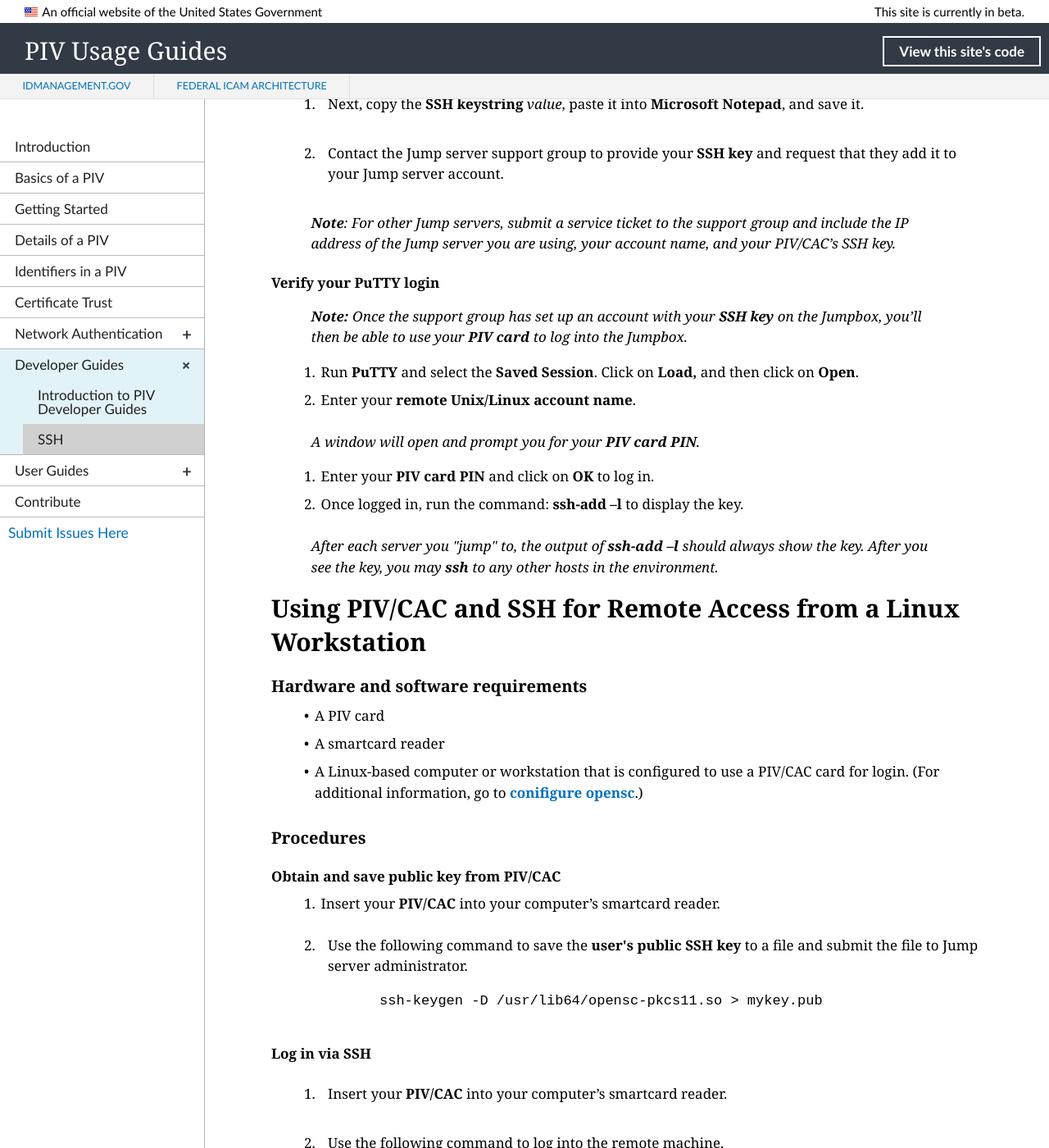
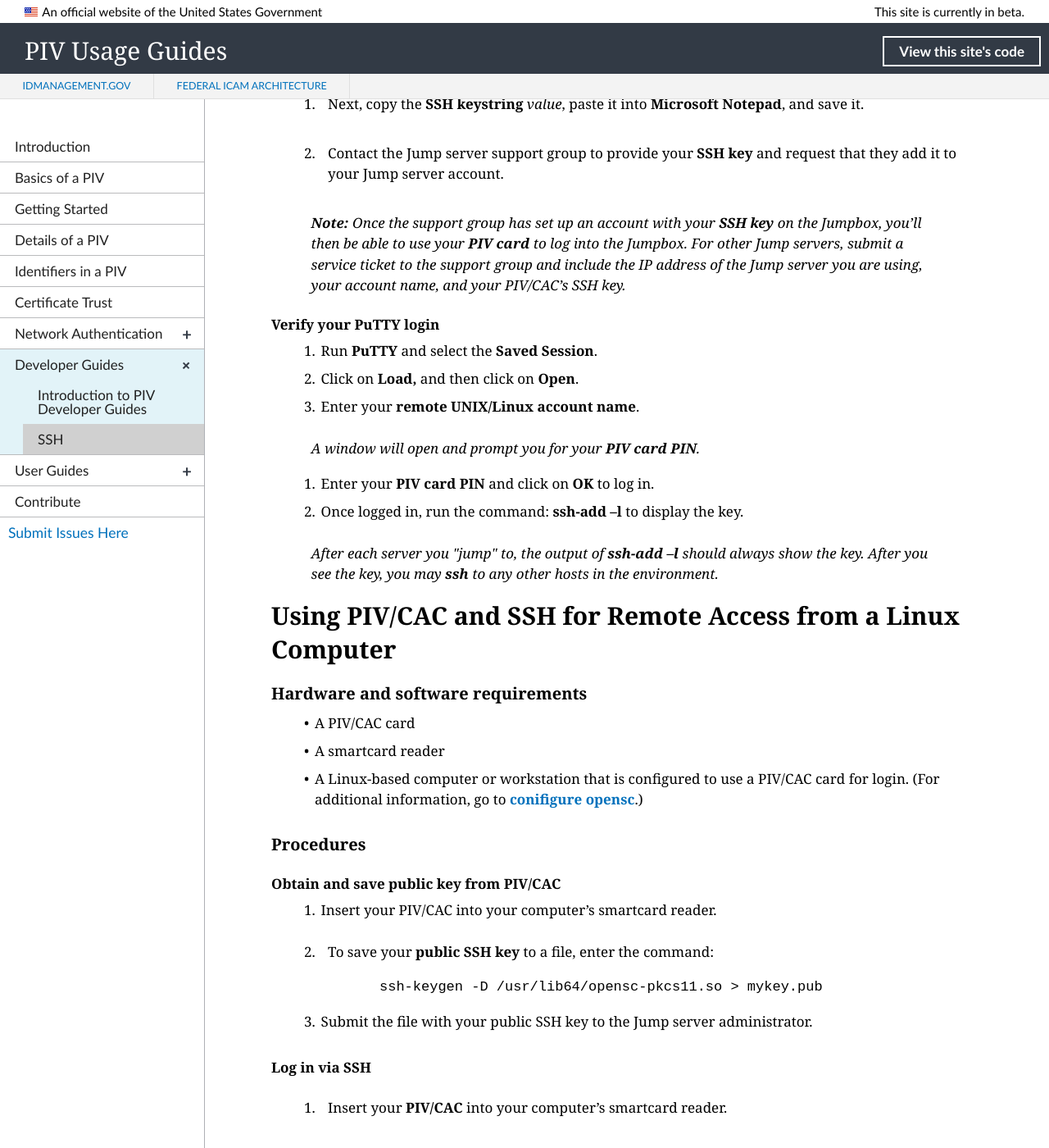
Before and after one commit to GSA/piv-guides, a Jekyll site: the page built from _devconfig/ssh.md, in a window 1280 px wide and 1400 px high, scrolled down 3320 px. Shown: the whole window at 82% size. Built offline with Jekyll 4.4.1, drawn with Linux system fonts in a browser that asks for light colours; nearby versions of some CDN libraries; some of the changed text lies outside the part shown.

Commit message:
Update ssh.md

````diff
--- a/_devconfig/ssh.md
+++ b/_devconfig/ssh.md
@@ -84,7 +84,7 @@ These steps will ensure that your computer and Jump server recognize your PIV/CA
 
 #### Configure PuTTY
 
-##### Set up a PIV login profile
+##### Set up a PIV/CAC login profile
 
   1. Right-click on the **Pageant** icon from the Windows taskbar and select **New Session**.
 
@@ -109,27 +109,26 @@ These steps will ensure that your computer and Jump server recognize your PIV/CA
 
   3. Contact the Jump server support group to provide your **SSH key** and request that they add it to your Jump server account.
 
-  > _**Note**:  For other Jump servers, submit a service ticket to the support group and include the IP address of the Jump server you are using, your account name, and your PIV/CAC's SSH key._
+  > _**Note:**  Once the support group has set up an account with your **SSH key** on the Jumpbox, you'll then be able to use your **PIV card** to log into the Jumpbox. For other Jump servers, submit a service ticket to the support group and include the IP address of the Jump server you are using, your account name, and your PIV/CAC's SSH key._
 
 #### Verify your PuTTY login
 
- > _**Note:**  Once the support group has set up an account with your **SSH key** on the Jumpbox, you'll then be able to use your **PIV card** to log into the Jumpbox._
-
-  1. Run **PuTTY** and select the **Saved Session**. Click on **Load,** and then click on **Open**.
-  2. Enter your **remote Unix/Linux account name**.
+  1. Run **PuTTY** and select the **Saved Session**.
+  2. Click on **Load,** and then click on **Open**.
+  3. Enter your **remote UNIX/Linux account name**.
 
   > _A window will open and prompt you for your **PIV card PIN**._
 
-  3. Enter your **PIV card PIN** and click on **OK** to log in.
-  4. Once logged in, run the command: **ssh-add –l** to display the key.
+  4. Enter your **PIV card PIN** and click on **OK** to log in.
+  5. Once logged in, run the command: **ssh-add –l** to display the key.
 
-  > _After each server you &quot;jump&quot; to, the output of **ssh-add –l** should always show the key.  After you see the key, you may **ssh** to any other hosts in the environment._
+  > _After each server you &quot;jump&quot; to, the output of **ssh-add –l** should always show the key. After you see the key, you may **ssh** to any other hosts in the environment._
 
-## Using PIV/CAC and SSH for Remote Access from a Linux Workstation
+## Using PIV/CAC and SSH for Remote Access from a Linux Computer
 
 ### Hardware and software requirements
 
-  * A PIV card
+  * A PIV/CAC card
   * A smartcard reader
   * A Linux-based computer or workstation that is configured to use a PIV/CAC card for login. (For additional information, go to [**conifigure opensc**](https://github.com/OpenSC/OpenSC/wiki/Download-latest-OpenSC-stable-release).)
 
@@ -137,12 +136,13 @@ These steps will ensure that your computer and Jump server recognize your PIV/CA
 
 #### Obtain and save public key from PIV/CAC
 
-  1. Insert your **PIV/CAC** into your computer's smartcard reader.
-  2. Use the following command to save the **user&#39;s public SSH key** to a file and submit the file to Jump server administrator.
+  1. Insert your PIV/CAC into your computer's smartcard reader.
+  2. To save your **public SSH key** to a file, enter the command:
 
         ```
 			ssh-keygen -D /usr/lib64/opensc-pkcs11.so > mykey.pub
         ```
+  3. Submit the file with your public SSH key to the Jump server administrator.
 
 #### Log in via SSH
 
````
Also changed, not shown: other parts of _devconfig/ssh.md (+1 -1 lines).
